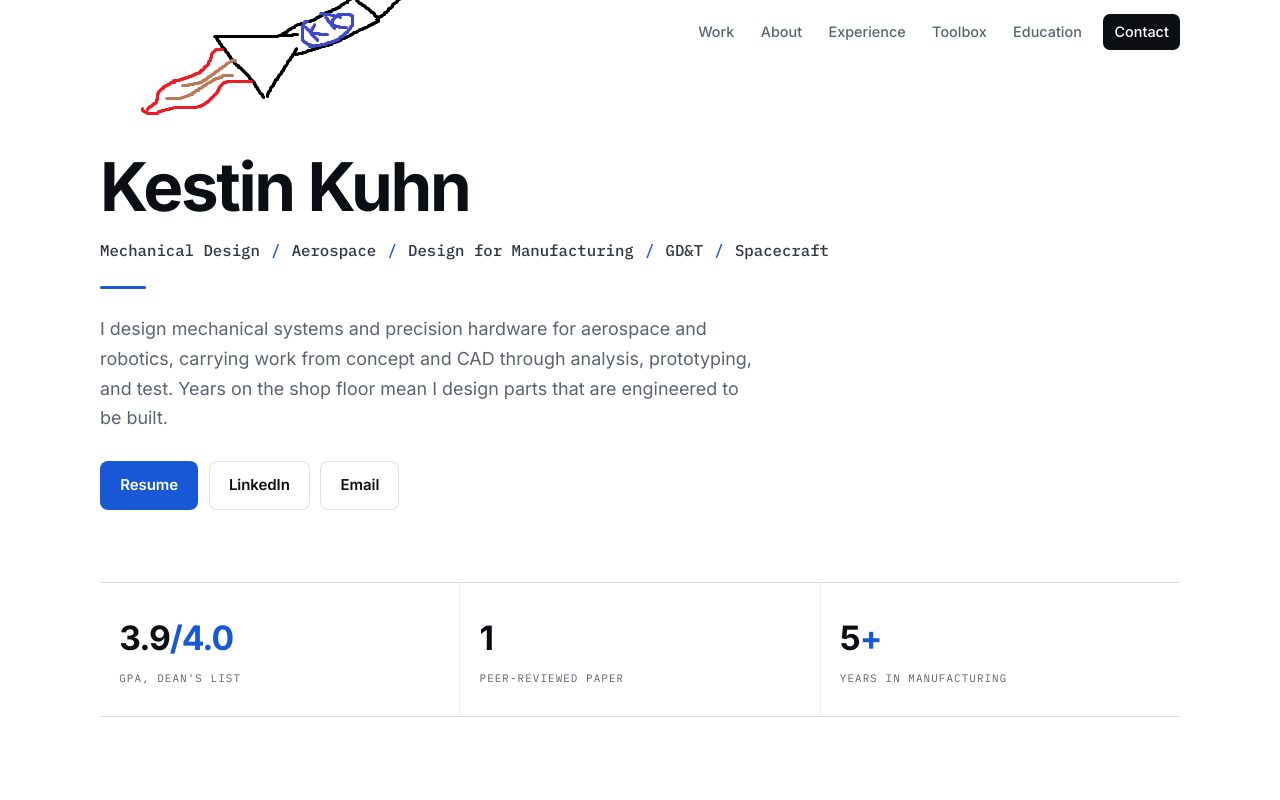
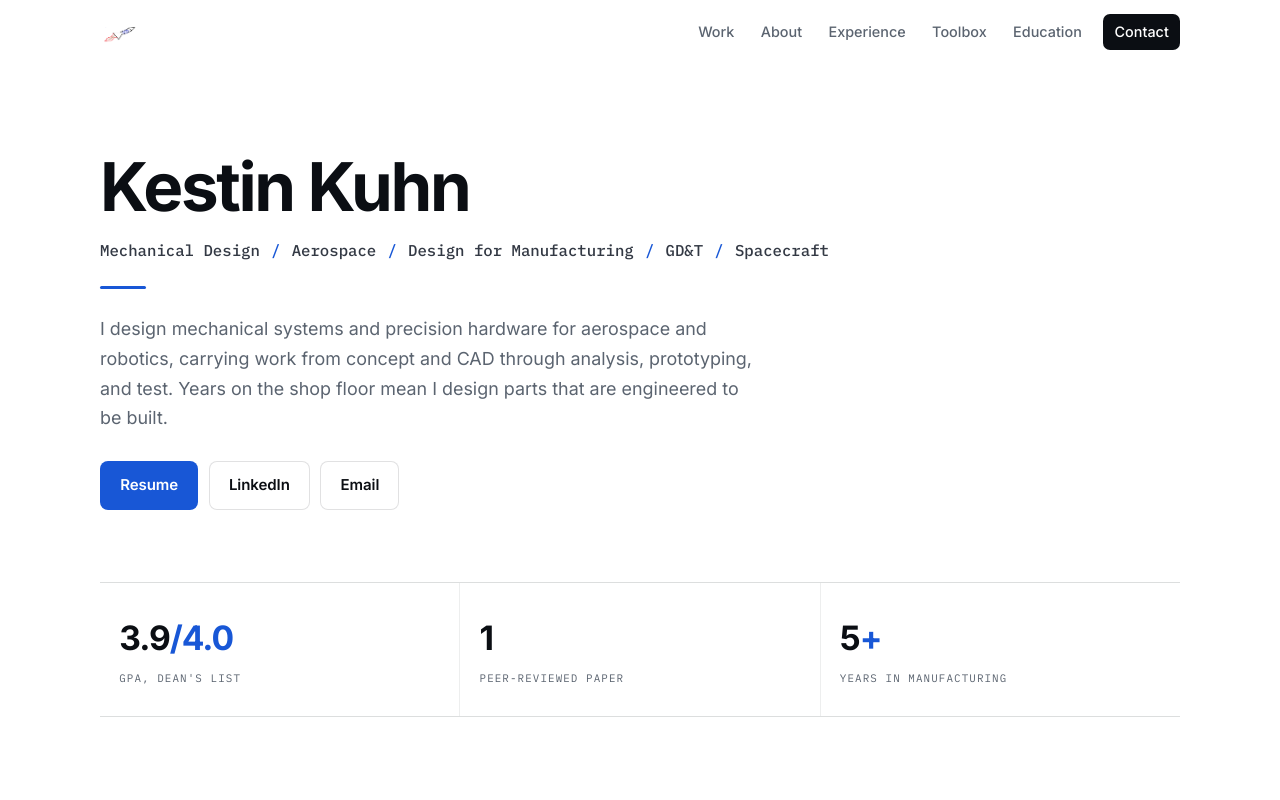
Before and after one commit to Kkuhn112/Personal-Portfolio, a plain HTML site: page index.html in a window 1280 px wide. Shown: the top 800 px of the page. Drawn offline with Linux system fonts and the light colour scheme.

Commit message:
Add inline styles to logo image
Updated logo image tag with inline styles for height and width.

```diff
--- a/index.html
+++ b/index.html
@@ -28,7 +28,9 @@
   <header class="header" id="header">
   <div class="wrap nav">
     <a class="brand" href="#top">
-      <img src="logo.png" alt="Kestin Kuhn" class="brand-logo">
+      <img src="logo.png"
+           alt="Kestin Kuhn"
+           style="height: 24px; width: auto; display: block;">
     </a>
       <button class="nav-toggle" id="navToggle" aria-label="Toggle navigation" aria-expanded="false" aria-controls="navLinks"><span></span></button>
       <nav class="nav-links" id="navLinks" aria-label="Primary">
```
